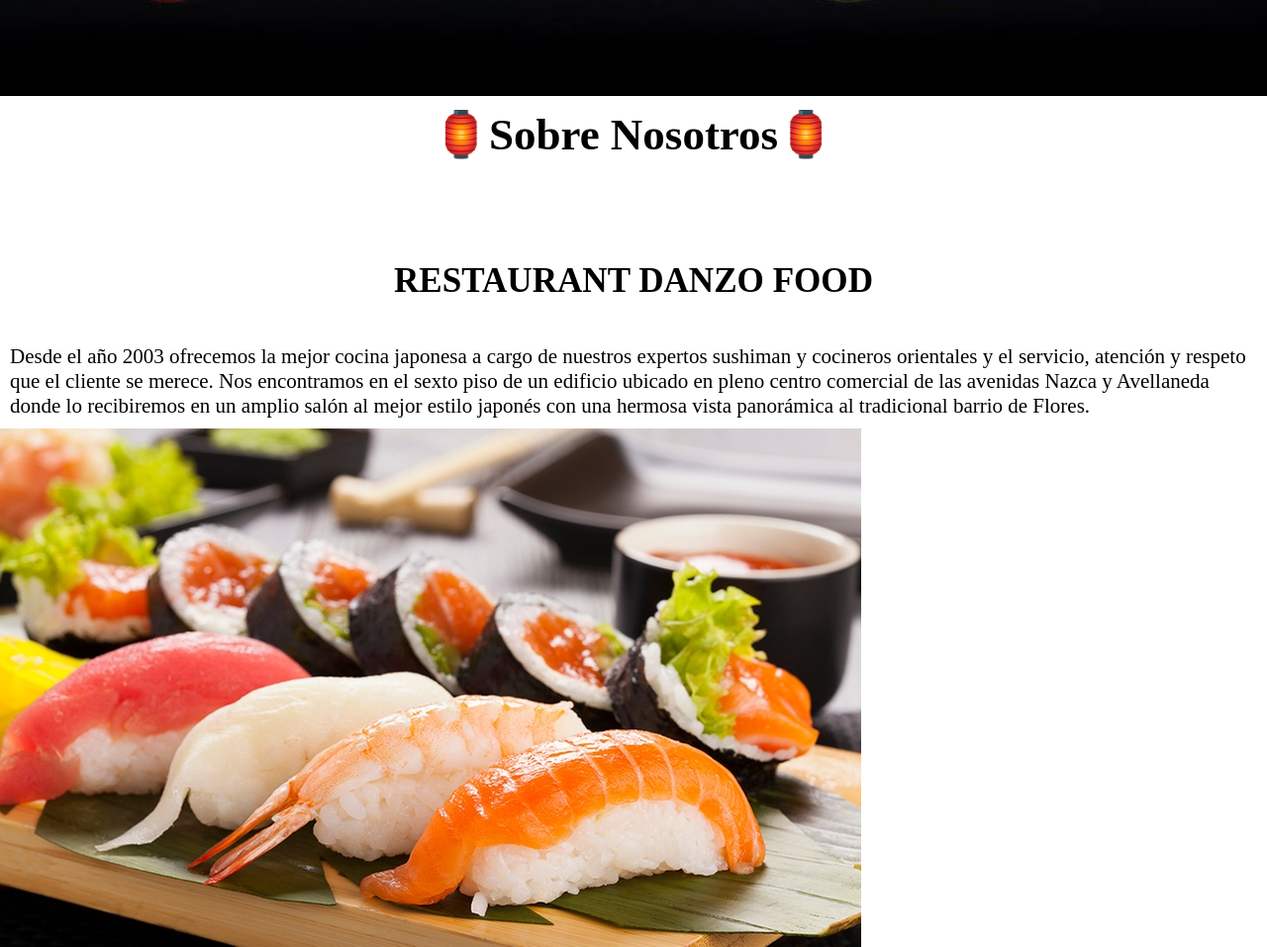
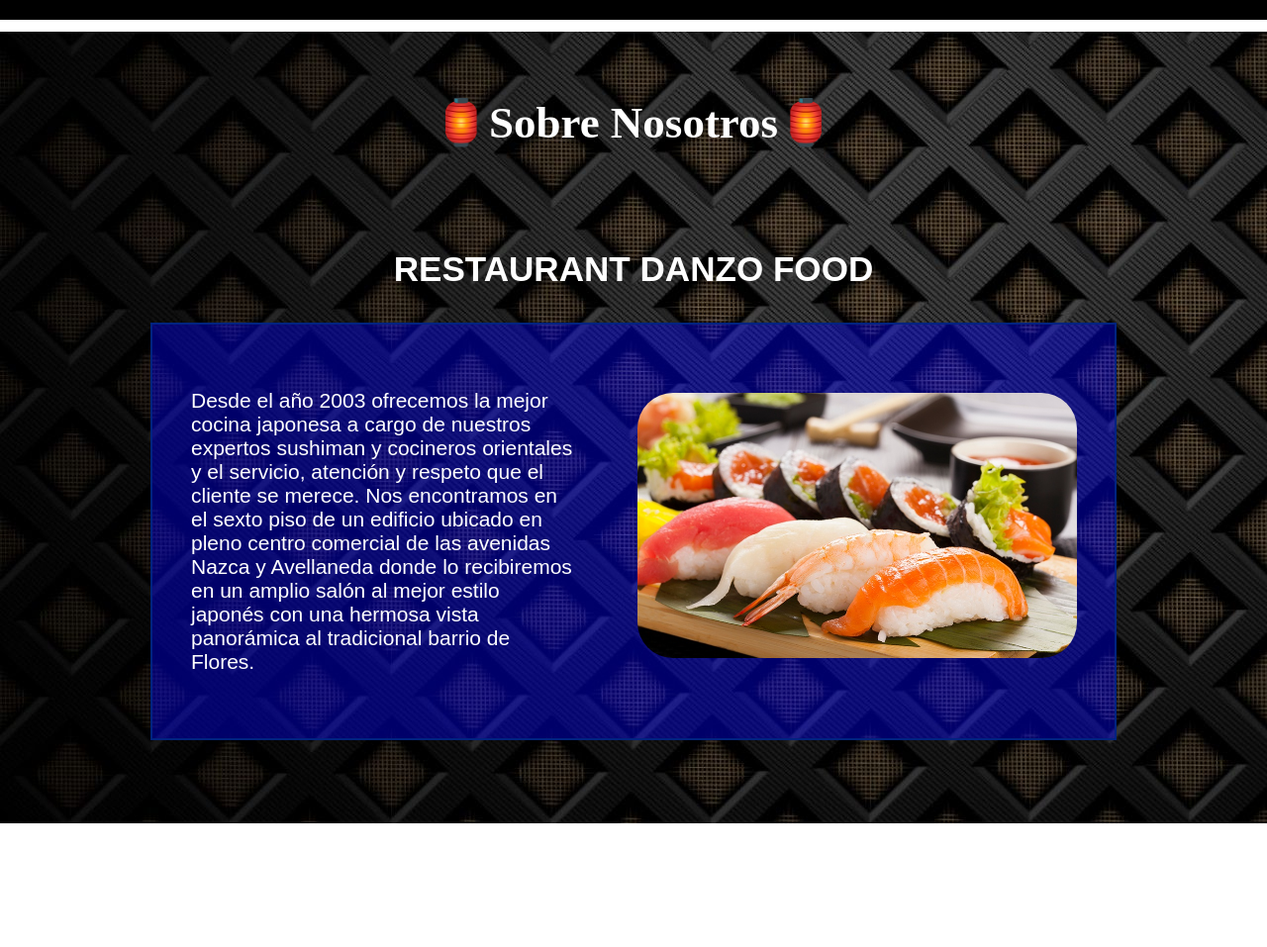
Before and after one commit to DavidChaban/DanzoFood, a plain HTML site: page index.html in a window 1280 px wide. Shown: the part 851-1808 px from the top of the page at 99% size. After the commit the page ends 1683 px from the top, so only its background shows below. Drawn offline with Linux system fonts and the light colour scheme.

Commit message:
Se agregan estilos al section

```diff
--- a/style.css
+++ b/style.css
@@ -41,7 +41,7 @@ background-color: black;
 }
 .logo-h1{
     display: flex;
-    height: 25.1vh;
+    height: 23.6vh;
     align-items: center;
     justify-content: center;
     flex-direction: row-reverse;
@@ -63,13 +63,14 @@ object-fit: cover;
 .p-alimentos{
     display: flex;
     flex-direction: column;
-   margin-top: 60px;
+    margin-top: 60px;
     align-items: center;
-    font-family:'Franklin Gothic Medium', 'Arial Narrow', Arial, sans-serif;
-    font-size: 24px;
+    font-family: 'Franklin Gothic Medium', 'Arial Narrow', Arial, sans-serif;
+    font-size: 19px;
     color: white;
     position: absolute;
-    max-width: 75ch;
+    /* max-width: 75ch; */
+    left: 45rem;
 
 
 }
@@ -94,15 +95,16 @@ object-fit: cover;
     display: flex;
     justify-content: center;
     align-items: center;
-    width: 310px;
-    padding: 10px;
+    width: 226px;
+    padding: 6px;
     border: 1px solid red;
-    border-radius: 19px;
+    border-radius: 7px;
     background-color: red;
     color: white;
     font-weight: bold;
     font-size: 20px;
     cursor: pointer;
+    margin-left: 3rem;
 
 }
 .enlace1{
@@ -123,6 +125,12 @@ object-fit: cover;
 .pedido{
     display: flex;
     justify-content: center;
+    margin-top: 2rem;
+    position: absolute;
+    align-content: center;
+    align-items: center;
+    flex-direction: column;
+    left: 48rem;
 }
 .nav{
     display: flex;
@@ -177,8 +185,12 @@ object-fit: cover;
 .p-h3-section{
     margin: 10px;
     justify-content: center;
-
     font-size: 21px;
+    width: 31rem;
+    /* border: 2px solid #002380; */
+    padding: 55px;
+    /* background-color: #0000ff69; */
+    font-family: Arial, Helvetica, sans-serif;
 }
 .contenedor{
     display: flex;
@@ -186,3 +198,51 @@ object-fit: cover;
     align-items: center;
     justify-content: center;
 }
+.section-1{
+
+    background-image: url(/img/black-texture-wallpaper.jpg);
+    height: 100vh;
+    display: flex;
+    flex-direction: column;
+    align-content: center;
+    justify-content: center;
+    align-items: center;
+    color: white;
+
+
+}
+.img-nosotros{
+    /* position: absolute;
+    width: 50px; */
+
+}
+.img-n{
+
+    width: 444px;
+    justify-content: center;
+    display: flex;
+    align-content: center;
+    align-items: center;
+    flex-direction: column;
+    margin-top: 4.3rem;
+    margin-right: 4rem;
+    border-radius: 36px;
+
+}
+.container-pyim{
+    display: flex;
+      border: 2px solid #002380;
+      /* padding: 55px; */
+      background-color: #0000ff69;
+
+
+
+      /* margin: 10px 10px; */
+      justify-content: center;
+      font-size: 21px;
+      width: 61rem;
+}
+.h3-tittle{
+    font-family: Arial, Helvetica, sans-serif;
+
+}
```
